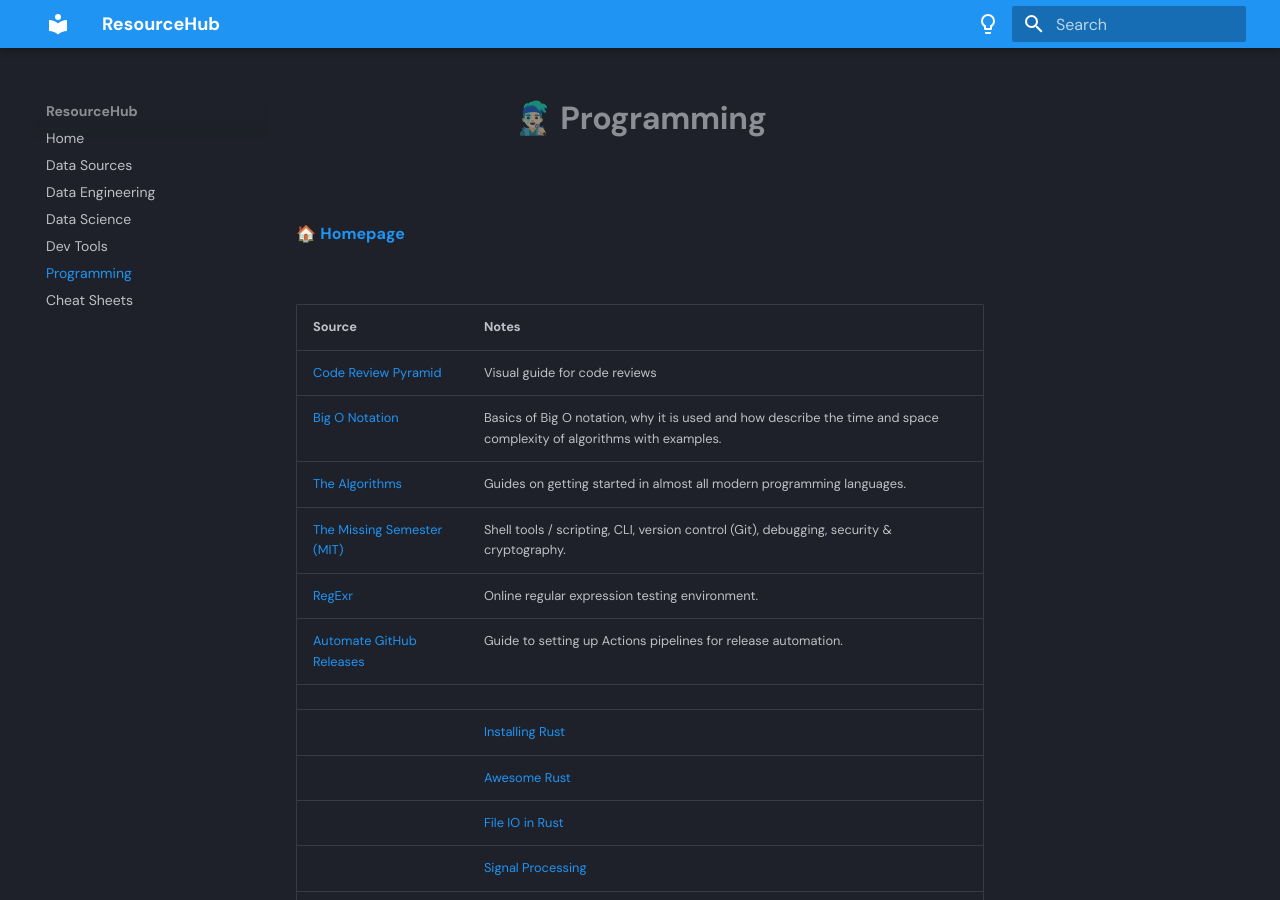
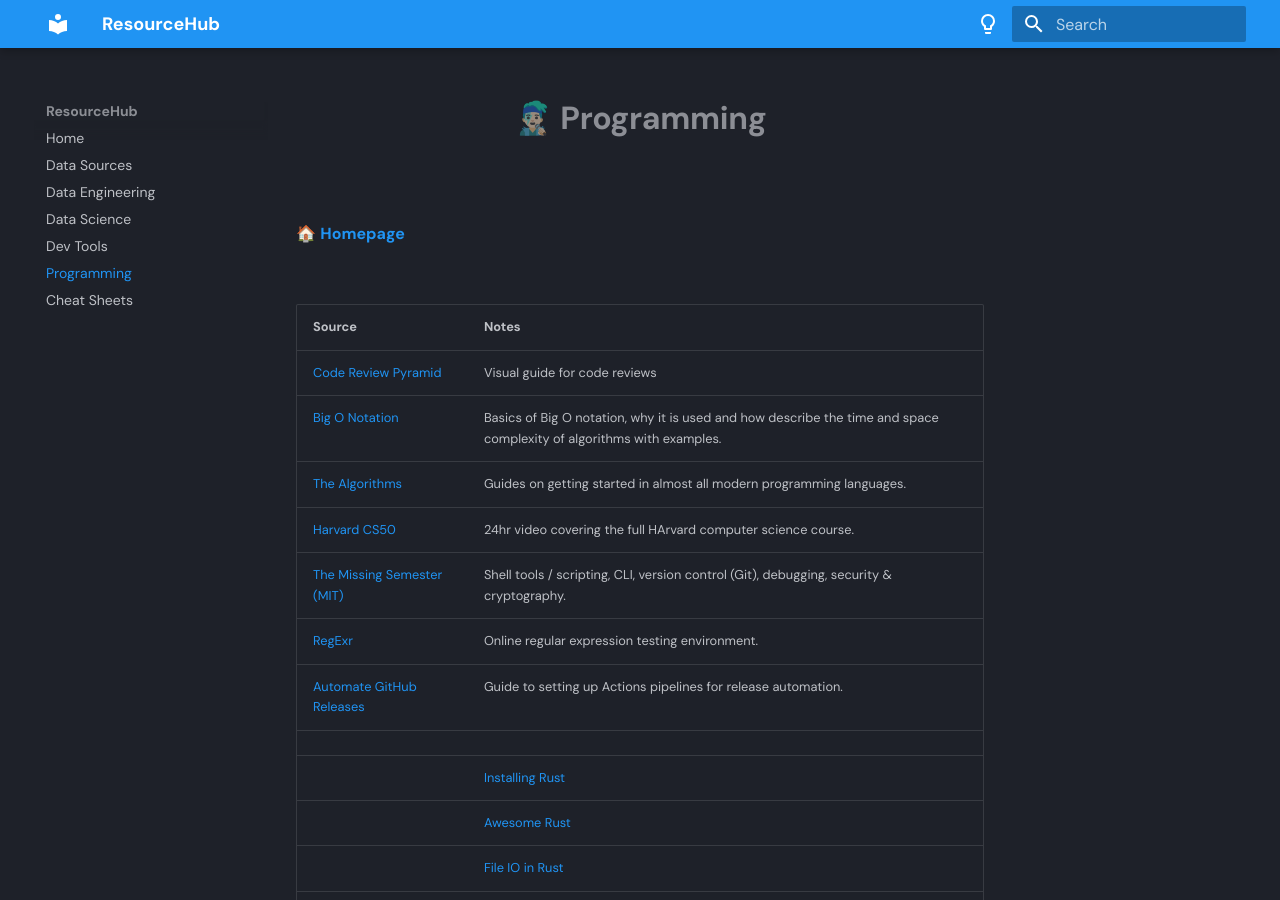
Before and after one commit to DNYFZR/docs, an MkDocs documentation site: the page built from docs/programming.md, in a window 1280 px wide and 900 px high. Built offline with MkDocs 1.6.1 and Material for MkDocs 9.7.7, drawn with Linux system fonts in a browser that asks for light colours.

Commit message:
Added CS50

```diff
--- a/docs/programming.md
+++ b/docs/programming.md
@@ -11,6 +11,7 @@
 [Code Review Pyramid](https://www.morling.dev/blog/the-code-review-pyramid/) | Visual guide for code reviews
 [Big O Notation](https://stackthrive.com/big-o-notation/) | Basics of Big O notation, why it is used and how describe the time and space complexity of algorithms with examples.
 [The Algorithms](https://github.com/TheAlgorithms) | Guides on getting started in almost all modern programming languages.
+[Harvard CS50](https://www.youtube.com/watch?v=8mAITcNt710&embeds_referring_euri=https%3A%2F%2Fwww.freecodecamp.org%2Fnews%2Fharvard-cs50%2F&source_ve_path=OTY3MTQ&feature=emb_imp_woyt) | 24hr video covering the full HArvard computer science course.
 [The Missing Semester (MIT)](https://missing.csail.mit.edu/) | Shell tools / scripting, CLI, version control (Git), debugging, security & cryptography.
 [RegExr](https://regexr.com/) | Online regular expression testing environment.
 [Automate GitHub Releases](https://blog.pradumnasaraf.dev/automate-your-releases-on-github) | Guide to setting up Actions pipelines for release automation.
```
